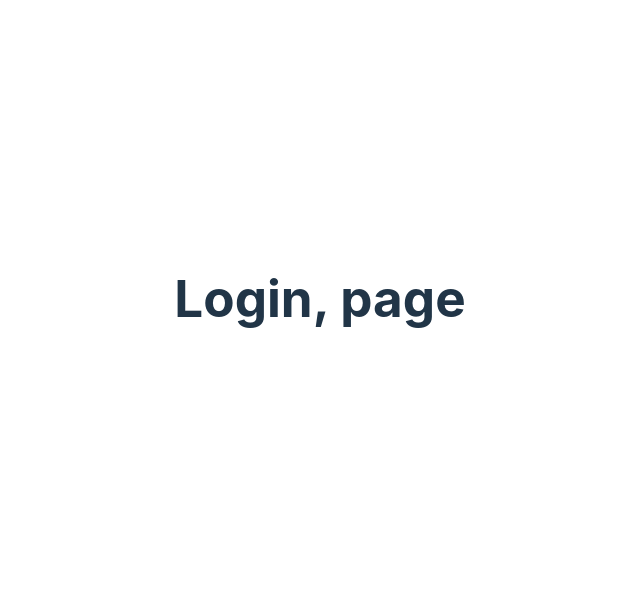
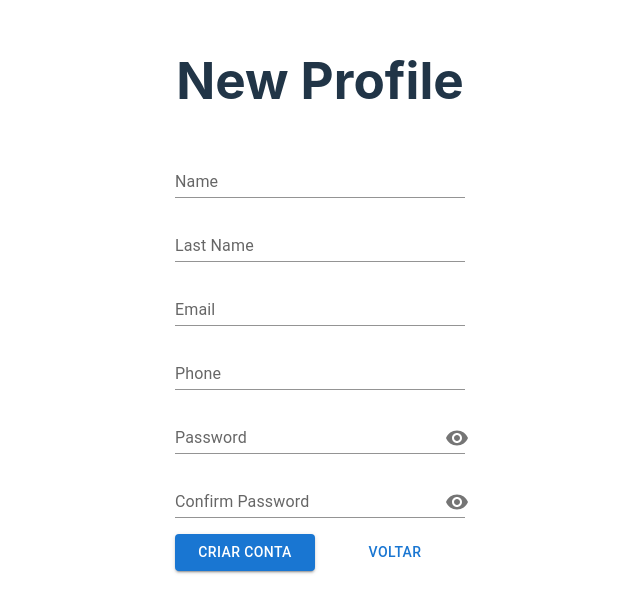
Before and after one commit to SamuelMorais030202/discussion-forum, a React (Vite) app in the folder frontend/: page /new-profile in a window 1280 px wide. Before the commit this address led to /login. Shown: the part 102-714 px from the top of the page, without its empty margins (320-960 px from the left). Built offline with nearby package versions, Linux system fonts and the light colour scheme; the HTML template or start-up script is replaced by a standard one.

Commit message:
feat: creating form to create new user profile and refactoring password fields

```diff
--- /dev/null
+++ b/frontend/src/components/TextFieldPassword.tsx
@@ -0,0 +1,39 @@
+import { VisibilityOff, Visibility } from "@mui/icons-material";
+import { IconButton, InputAdornment, TextField, TextFieldProps } from "@mui/material";
+import ITextFieldPassword from "../interfaces/textFieldPassword";
+import { handleMouseDown } from "../utils/handleMouseDown";
+
+export default function TextFieldPassword({
+  password,
+  showPassword,
+  handleChange,
+  setShowPassword,
+  label,
+  name,
+  variant
+} : ITextFieldPassword & TextFieldProps) {
+  return (
+    <TextField
+      label={label}
+      name={name}
+      value={password}
+      variant={variant || 'outlined'}
+      type={showPassword ? 'text' : 'password'}
+      onChange={handleChange}
+      InputProps={{
+        endAdornment: (
+          <InputAdornment position="end">
+            <IconButton
+              aria-label="toggle password visibility"
+              onClick={() => setShowPassword((prevPassword) => !prevPassword)}
+              edge="end"
+              onMouseDown={handleMouseDown}
+            >
+              { showPassword ? <VisibilityOff /> : <Visibility /> }
+            </IconButton>
+          </InputAdornment>
+        ),
+      }}
+    />
+  )
+}
--- /dev/null
+++ b/frontend/src/interfaces/error.ts
@@ -0,0 +1,4 @@
+export default interface IErro {
+  anErrorHasOccurred: boolean;
+  messageError: string;
+}
--- /dev/null
+++ b/frontend/src/interfaces/requestLogin.ts
@@ -0,0 +1,4 @@
+export default interface IRequestLogin {
+  email: string,
+  password: string
+}
--- /dev/null
+++ b/frontend/src/interfaces/textFieldPassword.ts
@@ -0,0 +1,9 @@
+export default interface ITextFieldPassword {
+  label: string;
+  name: string;
+  password: string;
+  showPassword: boolean;
+  variant: string;
+  handleChange: (event: React.ChangeEvent<HTMLInputElement>) => void;
+  setShowPassword: React.Dispatch<React.SetStateAction<boolean>>;
+}
--- /dev/null
+++ b/frontend/src/interfaces/user.ts
@@ -0,0 +1,7 @@
+export default interface IUser {
+  name: string;
+  lastName: string;
+  email: string;
+  password: string;
+  phone: string;
+}
--- a/frontend/src/pages/login/index.tsx
+++ b/frontend/src/pages/login/index.tsx
@@ -1,5 +1,98 @@
+import React, { useState } from 'react';
+import IRequestLogin from '../../interfaces/requestLogin';
+import { handleMouseDown } from '../../utils/handleMouseDown';
+import Box from '@mui/material/Box';
+import { TextField, Button, Alert } from '@mui/material';
+import { postRequest, setToken } from '../../services/request';
+import { useNavigate } from 'react-router-dom';
+import TextFieldPassword from '../../components/TextFieldPassword';
+
 export default function Login() {
+  const [formInfo, setFormInfo] = useState<IRequestLogin>({
+    email: '',
+    password: ''
+  });
+  const [showPassword, setShowPassword] = useState(false);
+  const [failedLogin, setFaliedLogin] = useState(false);
+  const [messageError, setMessageError] = useState('');
+  const navigate = useNavigate();
+
+  const handleChange = (event: React.ChangeEvent<HTMLInputElement>) => {
+    const { name, value } = event.target;
+    setFormInfo((preventState) => ({
+      ...preventState,
+      [name]: value
+    }));
+  };
+
+  const handleLogin = async (event: React.MouseEvent<HTMLButtonElement>) => {
+    event.preventDefault();
+
+    try {
+      const { token } = await postRequest('/login', formInfo);
+      setToken(token);
+
+      localStorage.setItem('token', token);
+      setFormInfo({
+        email: '',
+        password: '',
+      });
+
+      navigate('/');
+    } catch (error: any) {
+      setFaliedLogin(true);
+      setMessageError(error.response.data.message);
+    }
+  };
+
   return (
-    <h1>Login, page</h1>
-  )
+    <Box
+      sx={{
+        display: 'flex',
+        flexDirection: 'column',
+        '& > :not(style)': { m: 1 },
+      }}
+    >
+      <TextField
+        id="email"
+        label="Email"
+        variant="outlined"
+        name="email"
+        value={formInfo.email}
+        onChange={handleChange}
+      />
+
+      <TextFieldPassword
+        handleChange={handleChange}
+        label="Password"
+        name="password"
+        password={formInfo.password}
+        setShowPassword={setShowPassword}
+        showPassword={showPassword}
+        variant="outlined"
+      />
+
+      <Button
+        variant="contained"
+        onClick={handleLogin}
+        onMouseDown={handleMouseDown}
+      >
+        Entrar
+      </Button>
+
+      <Button
+        variant="text"
+        onClick={ () => navigate('/new-profile') }
+        onMouseDown={handleMouseDown}
+      >
+        Criar conta
+      </Button>
+
+      {
+        failedLogin
+        ? <Alert severity='error'>{ messageError }</Alert>
+        : null
+      }
+    </Box>
+  );
 }
--- /dev/null
+++ b/frontend/src/pages/new-profile/index.tsx
@@ -0,0 +1,171 @@
+import { TextField, Button, Alert, Snackbar } from "@mui/material";
+import { Box } from "@mui/system";
+import { useState } from "react";
+import { useNavigate } from "react-router-dom";
+import TextFieldPassword from "../../components/TextFieldPassword";
+import IErro from "../../interfaces/error";
+import IUser from "../../interfaces/user";
+import { postRequest } from "../../services/request";
+import { handleMouseDown } from "../../utils/handleMouseDown";
+
+export default function NewProfile() {
+  const [userData, setUserData] = useState<IUser>({
+    name: '',
+    lastName: '',
+    email: '',
+    password: '',
+    phone: '',
+  });
+  const [showPassword, setShowPassword] = useState(false);
+  const [confirmPassword, setConfirmPassword] = useState('');
+  const [showConfirmPassword, setShowConfirmPassword] = useState(false);
+  const [isAccountCreated, setAccountCreated] = useState(false);
+  const [erro, setErro] = useState<IErro>({
+    anErrorHasOccurred: false,
+    messageError: '',
+  });
+  const navigate = useNavigate();
+
+  const handleChange = (event: React.ChangeEvent<HTMLInputElement>) => {
+    const { name, value } = event.target;
+    setUserData((preventState) => ({
+      ...preventState,
+      [name]: value
+    }));
+  };
+
+  const changeComfirmPassword = (event: React.ChangeEvent<HTMLInputElement>) => {
+    setConfirmPassword(event.target.value);
+  };
+
+  const createProfile = async () => {
+
+    try {
+      if (userData.password !== confirmPassword) {
+        throw new Error('Passwords must be the same');
+      }
+
+      await postRequest('/user', userData);
+      setErro({
+        anErrorHasOccurred: false,
+        messageError: "",
+      });
+
+      setAccountCreated(true);
+      setTimeout(() => {
+        setAccountCreated(false);
+        navigate("/login");
+      }, 3000);
+    } catch (error: any) {
+      setErro({
+        anErrorHasOccurred: true,
+        messageError: error.response?.data?.message || error.message
+      });
+    }
+  }
+
+  return (
+    <>
+      <h1>New Profile</h1>
+      <Box
+        sx={{
+          display: 'flex',
+          flexDirection: 'column',
+          '& > :not(style)': { m: 1 },
+        }}
+      >
+        <TextField
+          id="user-name"
+          label="Name"
+          name="name"
+          value={ userData.name }
+          variant="standard"
+          type="text"
+          onChange={handleChange}
+        />
+
+        <TextField
+          id="user-last-name"
+          label="Last Name"
+          name="lastName"
+          value={ userData.lastName }
+          variant="standard"
+          onChange={handleChange}
+        />
+
+        <TextField
+          id="user-email"
+          label="Email"
+          name="email"
+          value={ userData.email }
+          variant="standard"
+          type="email"
+          onChange={handleChange}
+        />
+
+        <TextField
+          id="user-phone"
+          label="Phone"
+          name="phone"
+          value={ userData.phone }
+          variant="standard"
+          onChange={handleChange}
+        />
+
+        <TextFieldPassword
+          label="Password"
+          password={ userData.password }
+          handleChange={ handleChange }
+          setShowPassword={ setShowPassword }
+          showPassword={ showPassword }
+          name="password"
+          variant="standard"
+        />
+
+        <TextFieldPassword
+          label="Confirm Password"
+          password={ confirmPassword }
+          handleChange={ changeComfirmPassword }
+          setShowPassword={ setShowConfirmPassword }
+          showPassword={ showConfirmPassword }
+          name="confirmPassword"
+          variant="standard"
+        />
+
+        <div>
+          <Button
+            variant="contained"
+            sx={{ width: '140px', marginRight: '10px' }}
+            onMouseDown={handleMouseDown}
+            onClick={createProfile}
+          >
+            Criar conta
+          </Button>
+          <Button
+            variant="text"
+            sx={{ width: '140px' }}
+            onMouseDown={handleMouseDown}
+            onClick={() => navigate(-1)}
+          >
+            Voltar
+          </Button>
+        </div>
+
+        {
+          erro.anErrorHasOccurred
+          ? <Alert severity='error'>{erro.messageError}</Alert>
+          : null
+        }
+
+        <Snackbar
+          open={isAccountCreated}
+          autoHideDuration={3000}
+          onClose={() => setAccountCreated(false)}
+        >
+          <Alert severity="success">Account created successfully!</Alert>
+        </Snackbar>
+
+      </Box>
+    </>
+  )
+}
--- a/frontend/src/routes.tsx
+++ b/frontend/src/routes.tsx
@@ -3,14 +3,16 @@ import Login from './pages/login';
 import Home from './pages/home';
 import Profile from  './pages/profile';
 import Topic from './pages/topic';
+import NewProfile from './pages/new-profile';
 
 export default function Routes() {
   return (
     <Switch>
+      <Route path="/" element={ <Home /> } />
       <Route path="/login" element={ <Login /> } />
-      <Route path="/home" element={ <Home /> } />
       <Route path="/profile" element={ <Profile /> } />
       <Route path="/topic" element={ <Topic /> } />
+      <Route path='/new-profile' element={ <NewProfile /> } />
       <Route path="" element={ <Navigate to="/login" /> } />
       <Route path="*" element={ <Navigate to="/login" /> } />
     </Switch>
--- a/frontend/src/services/request.ts
+++ b/frontend/src/services/request.ts
@@ -1,19 +1,20 @@
 import axios from 'axios';
+import IRequestLogin from '../interfaces/requestLogin';
 
 const api = axios.create({
-  baseURL: `http://localhost:${process.env.REACT_APP_API_PORT || '3001'}`,
+  baseURL: `http://localhost:3001`,
 });
 
-export const setToken = (token) => {
+export const setToken = (token: SVGStringList) => {
   api.defaults.headers.common.Authorization = `Bearer ${token}`;
 };
 
-export const requestData = async (endpoint) => {
+export const requestData = async (endpoint: string) => {
   const { data } = await api.get(endpoint);
   return data;
 };
 
-export const requestLogin = async (endpoint, body) => {
+export const postRequest = async (endpoint: string, body: IRequestLogin) => {
   const { data } = await api.post(endpoint, body);
   return data;
 };
--- /dev/null
+++ b/frontend/src/utils/handleMouseDown.ts
@@ -0,0 +1,3 @@
+export const handleMouseDown = (event: React.MouseEvent<HTMLButtonElement>) => {
+  event.preventDefault();
+};
--- a/frontend/tsconfig.node.json
+++ b/frontend/tsconfig.node.json
@@ -3,9 +3,8 @@
     "composite": true,
     "skipLibCheck": true,
     "module": "ESNext",
-    "moduleResolution": "bundler",
-    "allowSyntheticDefaultImports": true,
-    "strict": true
+    "moduleResolution": "Node",
+    "allowSyntheticDefaultImports": true
   },
   "include": ["vite.config.ts"]
 }
```
Also changed, not shown: frontend/tsconfig.json (+4 -6 lines), 1 other file (tests, documents, lock files or other folders).
